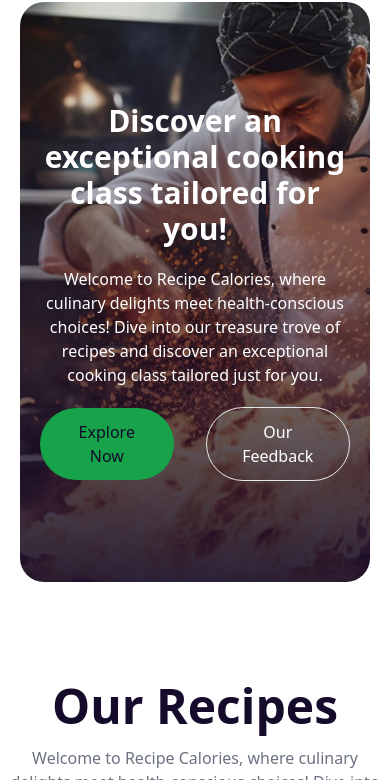
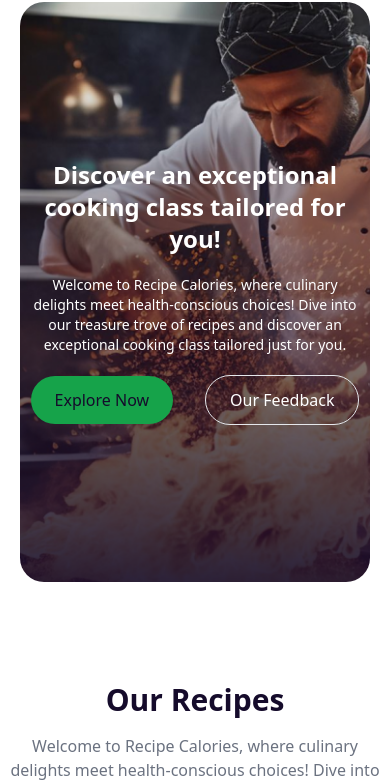
Before and after one commit to jakareya76/chefs-table, a React (Vite) app: page / in a window 390 px wide. Shown: the part 137-917 px from the top of the page. Built offline with nearby package versions, Linux system fonts and the light colour scheme.

Commit message:
fix: some small responsive issue

```diff
--- a/src/components/Banner.jsx
+++ b/src/components/Banner.jsx
@@ -5,11 +5,11 @@
         className="flex items-center justify-center bg-center bg-cover w-full h-[580px] p-50 rounded-3xl"
         style={{ backgroundImage: `url('/banner.png')` }}
       >
-        <div className="text-center text-white max-w-[820px] p-5 sm:p-10">
-          <h2 className="text-3xl font-bold md:text-4xl xl:text-5xl">
+        <div className="text-center text-white max-w-[820px] p-2 sm:p-10">
+          <h2 className="text-2xl font-bold sm:text-3xl md:text-4xl xl:text-5xl">
             Discover an exceptional cooking class tailored for you!
           </h2>
-          <p className="my-5">
+          <p className="my-5 text-sm sm:text-md">
             Welcome to Recipe Calories, where culinary delights meet
             health-conscious choices! Dive into our treasure trove of recipes
             and discover an exceptional cooking class tailored just for you.
--- a/src/components/Recipes.jsx
+++ b/src/components/Recipes.jsx
@@ -45,7 +45,9 @@
   return (
     <div className="container py-20 mx-auto">
       <div className="mb-10 text-center">
-        <h2 className="text-5xl font-bold text-[#150B2B]">Our Recipes</h2>
+        <h2 className="text-3xl md:text-4xl xl:text-5xl font-bold text-[#150B2B]">
+          Our Recipes
+        </h2>
         <p className="my-4 text-gray-500 max-w-[900px] mx-auto">
           Welcome to Recipe Calories, where culinary delights meet
           health-conscious choices! Dive into our treasure trove of recipes and
```
